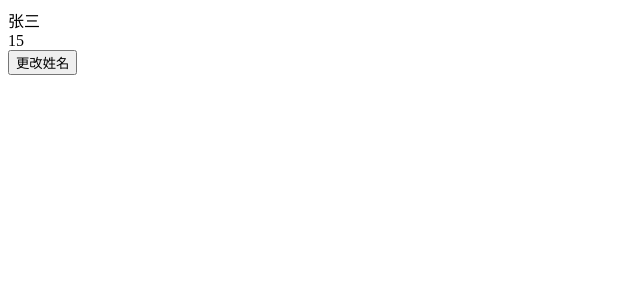
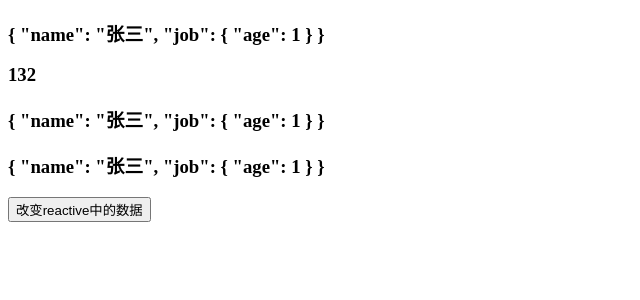
Before and after one commit to czw1474591391/vue3-test, a Vue app: page / in a window 1280 px wide. Shown: the top 300 px of the page, without its empty margins (0-640 px from the left). Built offline with nearby package versions, Linux system fonts and the light colour scheme.

Commit message:
vue3基础完结

```diff
--- a/src/App.vue
+++ b/src/App.vue
@@ -8,7 +8,9 @@
     <computed :isShow="false"></computed>
     <watch :isShow="false"></watch>
     <!-- <Teleport1></Teleport1> -->
-    <Toref></Toref>
+    <Toref :isShow="false"></Toref>
+    <shallowreactive :isShow="false"></shallowreactive>
+    <toraw :isShow="true"></toraw>
   </div>
 </template>
 <script setup>
@@ -17,6 +19,9 @@ import computed from './components/computed';
 import watch from './components/watch';
 // import Teleport1 from './components/teleport';
 import Toref from './components/toref';
+import shallowreactive from './components/shoallowReactive';
+import toraw from './components/toRaw';
+
 import { provide } from 'vue';
 provide('info', helloClg);
 
--- /dev/null
+++ b/src/components/shoallowReactive/index.vue
@@ -0,0 +1,37 @@
+<template>
+  <div v-if="isShow">
+    <!-- <h3>{{ person }}</h3> -->
+    <h3>{{ person1.age }}</h3>
+    <button @click="person.name += '-'">改变姓名</button>
+    <button @click="person.job.age++">改变深层次对象</button>
+    <button @click="changeShallowRef">改变shallowref对象</button>
+  </div>
+</template>
+
+<script setup>
+import { shallowReactive, shallowRef, triggerRef, defineProps } from 'vue';
+
+defineProps({
+  isShow: {
+    type: Boolean,
+    default: true
+  }
+});
+// shallowReactive只监听浅层次对象(对象第一层属性)，非递归监听
+const person = shallowReactive({
+  name: '张三',
+  job: {
+    age: 18
+  }
+});
+const person1 = shallowRef({
+  age: 18
+});
+function changeShallowRef() {
+  person1.value.age = 20;
+  triggerRef(person1);
+  // 对于 shallow 过的 ref 对象，我们还可以手动去触发 ref 的变化监听事件来实现界面的改变
+}
+</script>
+
+<style></style>
--- /dev/null
+++ b/src/components/toRaw/index.vue
@@ -0,0 +1,35 @@
+<template>
+  <div v-if="isShow">
+    <h3>{{ person }}</h3>
+    <h3>{{ 132 }}</h3>
+    <h3>{{ person1 }}</h3>
+    <h3>{{ person2 }}</h3>
+    <button @click="person2.name += '-'">改变reactive中的数据</button>
+  </div>
+</template>
+
+<script setup>
+import { reactive, toRaw, defineProps, markRaw } from 'vue';
+defineProps({
+  isShow: {
+    type: Boolean,
+    default: true
+  }
+});
+const obj = {
+  name: '张三',
+  job: {
+    age: 1
+  }
+};
+const obj2 = markRaw(obj); // markRaw是告诉vue这个对象不被proxy所代理
+const person2 = reactive(obj2);
+
+const person = reactive(obj);
+const person1 = toRaw(person); // toRaw是将ref或reactive对象转换成普通对象
+
+console.log(person1); // 结果都是普通对象
+console.log(person2);
+</script>
+
+<style></style>
--- a/src/components/toref/index.vue
+++ b/src/components/toref/index.vue
@@ -1,12 +1,19 @@
 <template>
-  <div>{{ name }}</div>
+  <div v-if="isShow">
+    <div>{{ name }}</div>
   <div>{{ age }}</div>
   <button>更改姓名</button>
+  </div>
 </template>
 
 <script setup>
-import { reactive, toRef, toRefs } from 'vue';
-
+import { reactive, toRef, toRefs, defineProps } from 'vue';
+defineProps({
+  isShow: {
+    type: Boolean,
+    default: true
+  }
+});
 const person1 = reactive({
   name: '张三',
   age: 15
```
Also changed, not shown: 2 other files (tests, documents, lock files or other folders).
